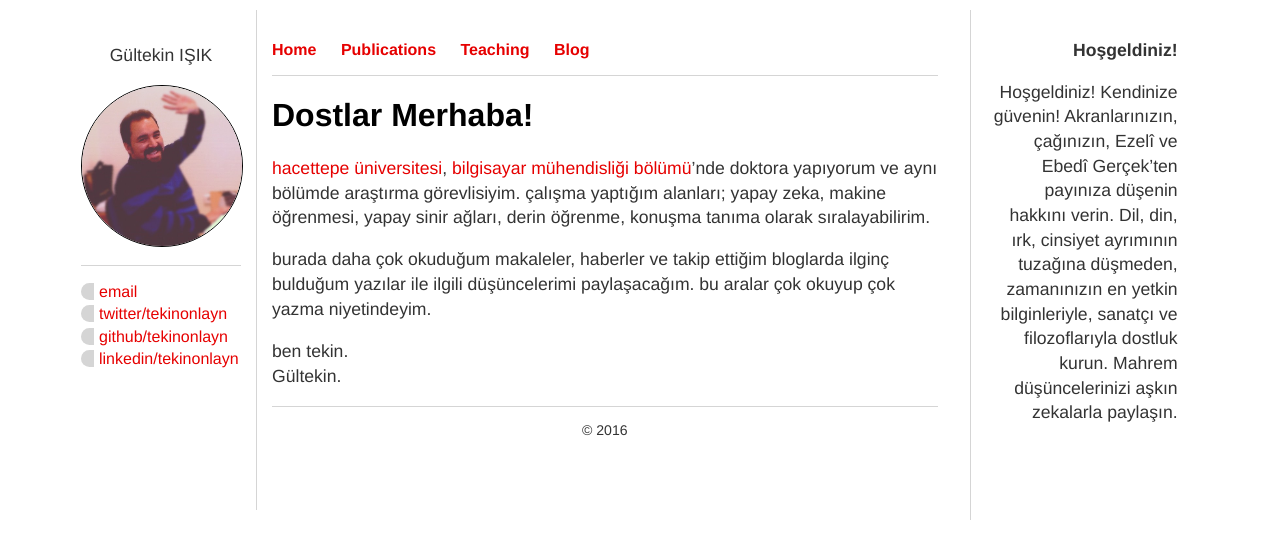
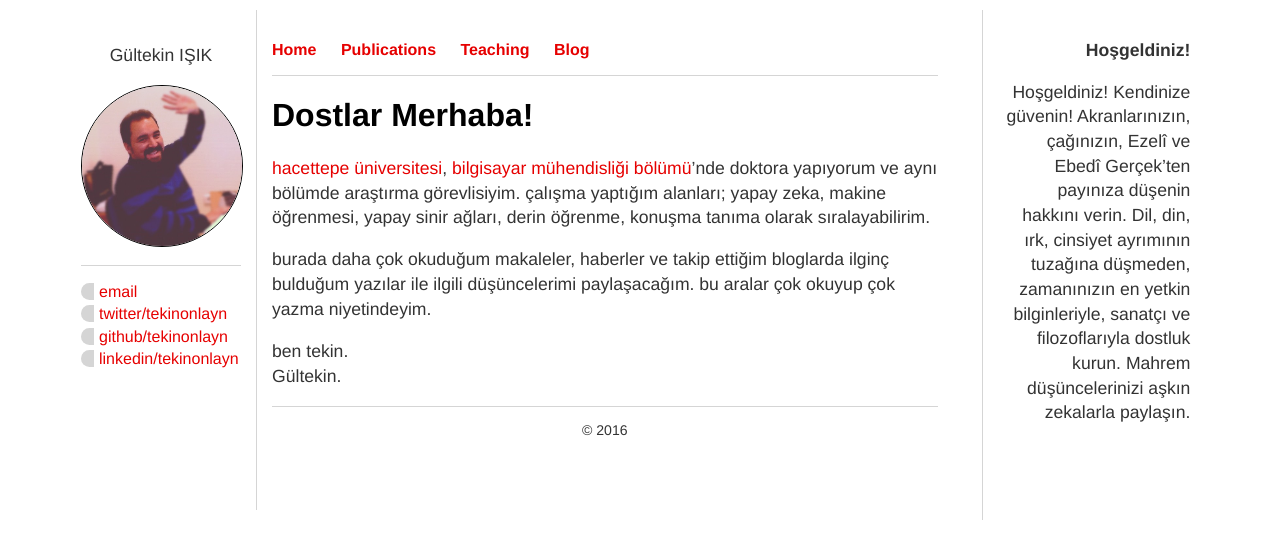
Before and after one commit to tekinonlayn/gi.github.io, a Jekyll site: the page built from index.html, in a window 1280 px wide. Shown: the top 559 px of the page. Built offline with Jekyll 4.4.1, drawn with Linux system fonts in a browser that asks for light colours.

Commit message:
Update varsay.css

```diff
--- a/css/varsay.css
+++ b/css/varsay.css
@@ -28,7 +28,7 @@ body {
     width: 15%;
     height: 500px;
     float: right;
-    margin-right:8%;
+    margin-right:7%;
     padding-top: 10px;
     padding-left: 15px;
     text-align: right;
```
